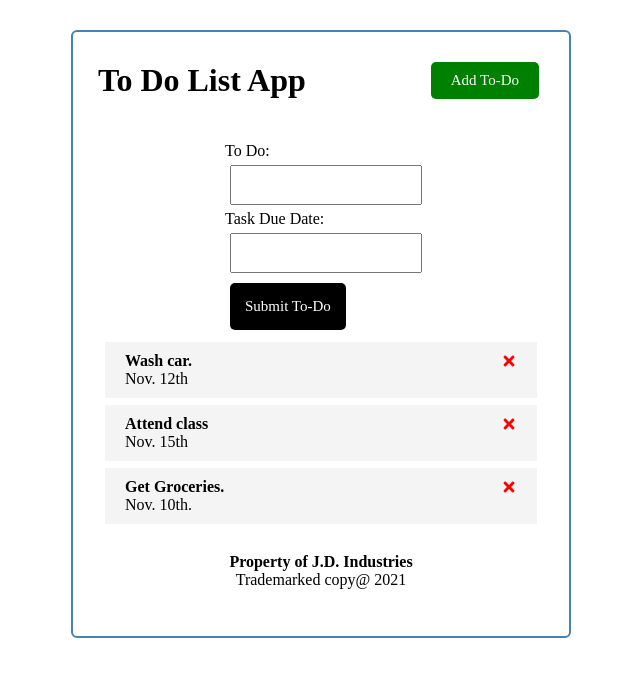
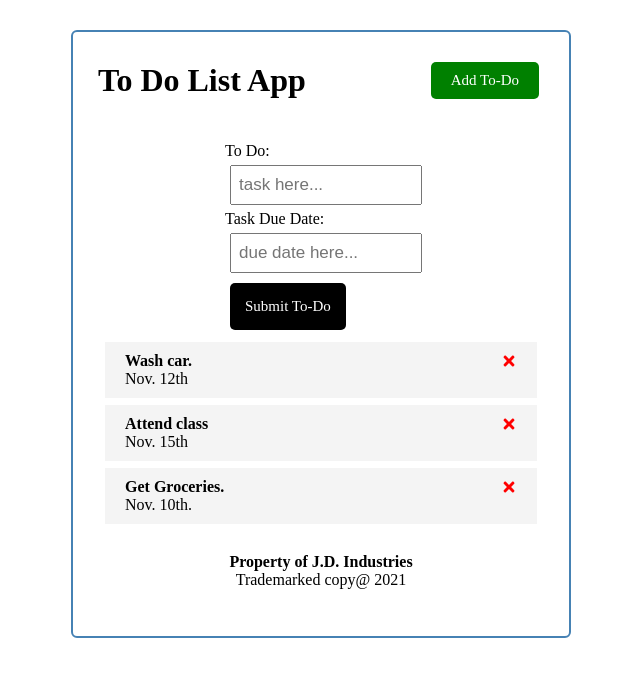
Before and after one commit to JDixon1995/To-Do-List-w-React, a React (Create React App) app: page / in a window 1280 px wide. Shown: the top 676 px of the page, without its empty margins (319-959 px from the left). Built offline with nearby package versions, Linux system fonts and the light colour scheme.

Commit message:
added state to Form component.

```diff
--- a/src/App.js
+++ b/src/App.js
@@ -5,6 +5,8 @@ import Footer from './Footer';
 import { useState } from 'react';
 
 const App = () => {
+
+  const [showAddToDo, setShowAddToDo] = useState(false)
 
   const [todos, setToDos] = useState([
     {
@@ -34,7 +36,9 @@ const App = () => {
 
   return (
     <div className="container">
-      <Header addForm={addForm}/>
+      <Header
+       showAdd={setShowAddToDo}
+       setShowAddToDo={() => setShowAddToDo(!showAddToDo)} />
       <br />
       <Form submitTask={submitTask} />
       <ToDos todos={todos} />
--- a/src/Form.js
+++ b/src/Form.js
@@ -1,13 +1,26 @@
+import { useState } from 'react';
 import Button from './Button'
 
 const Form = ( {submitTask} ) => {
+
+    const [text, setText] = useState('')
+    const [textDueDate, setTextDueDate] = useState('')
+
     return (
         <div className="form-div">
             <form>
                 <label>To Do:</label>
-                <input type="text" className="form-input" />
+                <input type="text"
+                       className="form-input"
+                       placeholder="task here..."
+                       value={text}
+                       onChange={(e) => setText(e)} />
                 <label>Task Due Date:</label>
-                <input type="text" className="form-input" />
+                <input type="text"
+                       className="form-input"
+                       placeholder="due date here..."
+                       value={textDueDate}
+                       onChange={(e) => setTextDueDate(e)} />
                 <Button text="Submit To-Do" onClick={submitTask}/>
             </form>
         </div>
--- a/src/Header.js
+++ b/src/Header.js
@@ -1,11 +1,11 @@
 import Button from "./Button";
 
-const Header = ( { addForm } ) => {
+const Header = ( { showAddToDo } ) => {
     return (
         <div>
             <header className="header">
                 <h1>To Do List App</h1>
-                <Button text="Add To-Do" color='green' onClick={addForm} />
+                <Button text="Add To-Do" color='green' onClick={showAddToDo} />
             </header>
         </div>
     )
```
